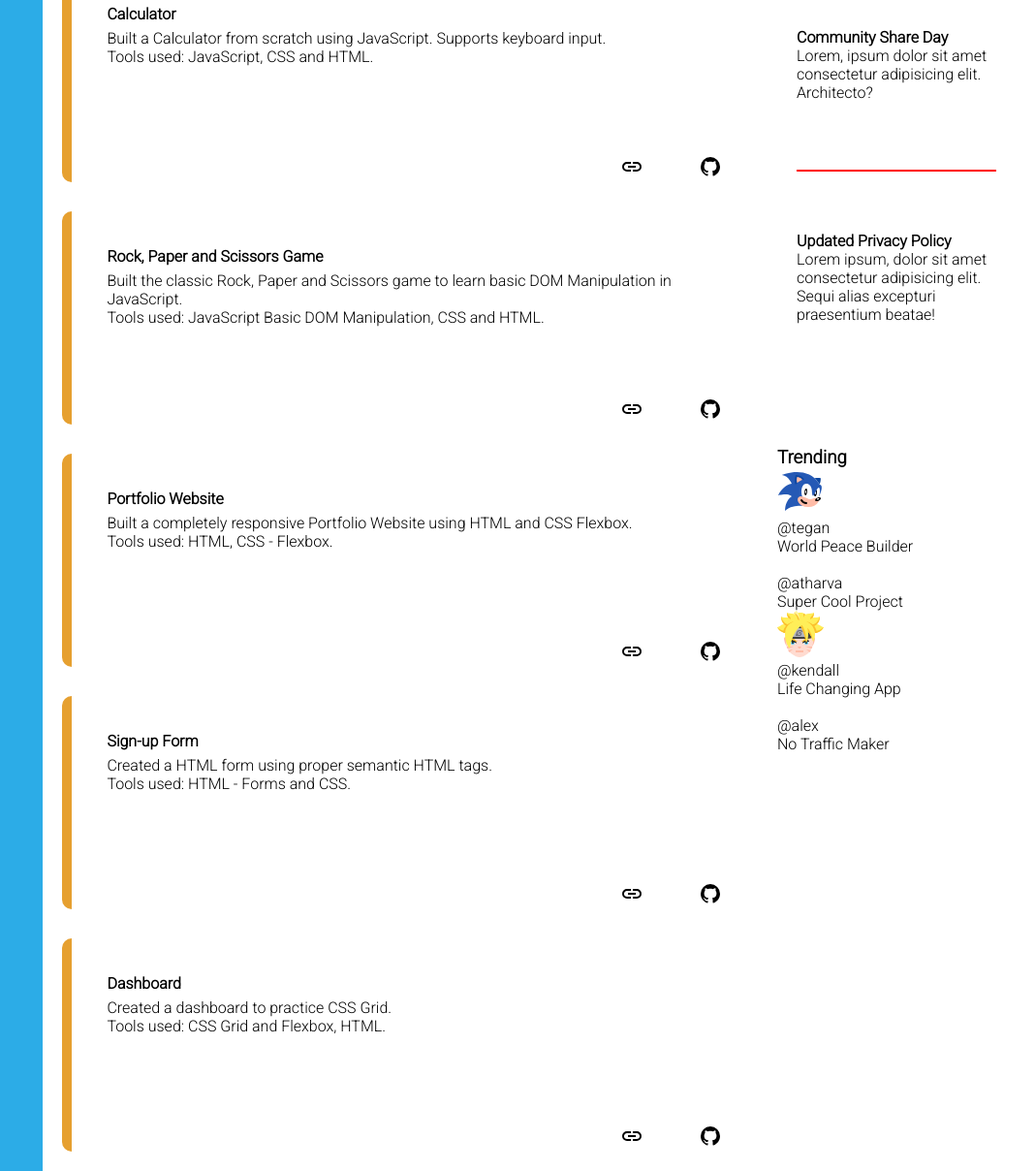
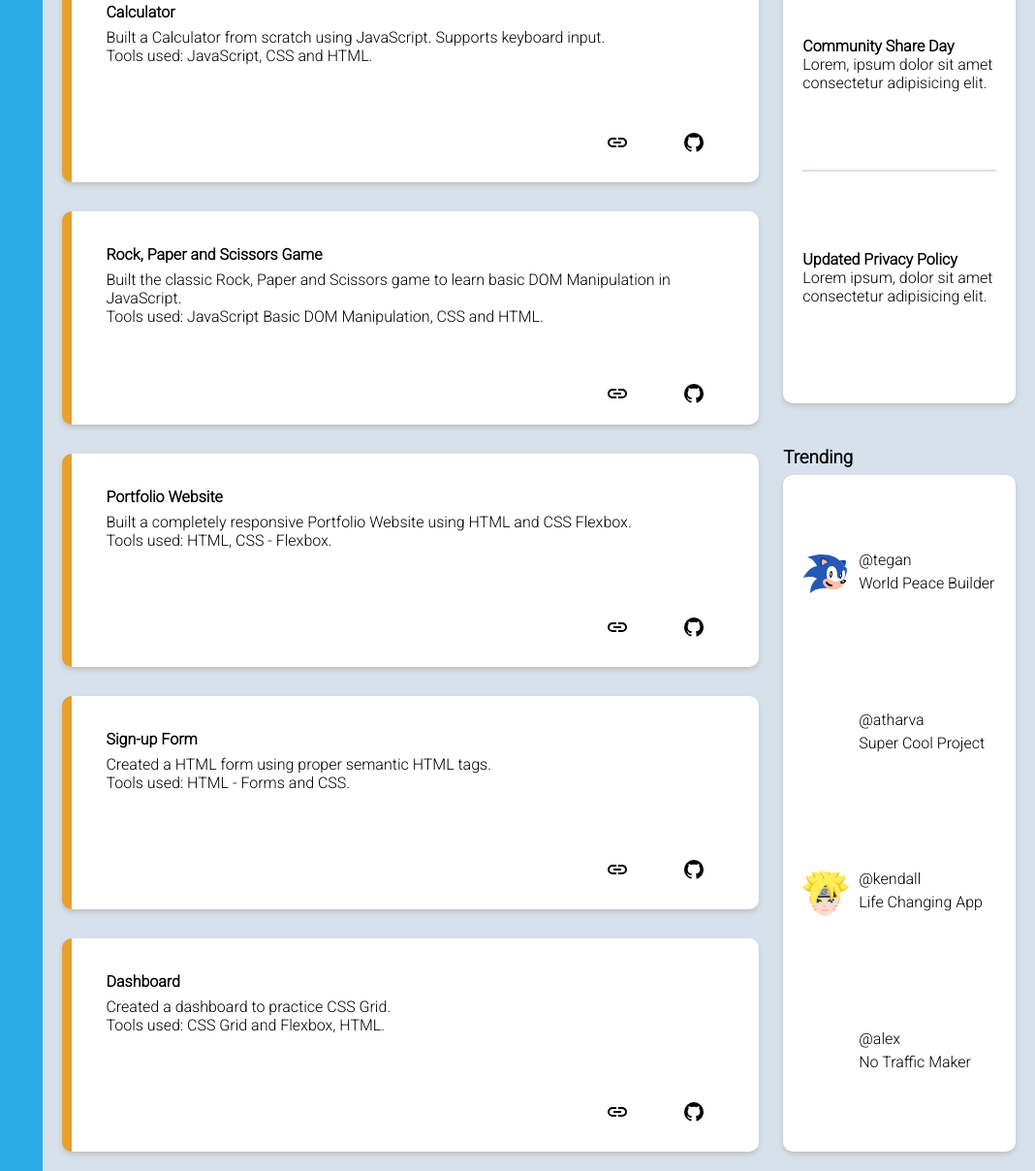
Before and after one commit to AtharvaU1/Dashboard, a plain HTML site: page index.html in a window 1280 px wide. Shown: the part 639-1847 px from the top of the page at 97% size, without its empty margins (212-1280 px from the left). Drawn offline with Linux system fonts and the light colour scheme.

Commit message:
styled trendingDiv and fine tuned some other styles

```diff
--- a/cssAndImages/style.css
+++ b/cssAndImages/style.css
@@ -82,6 +82,10 @@ ul{
     font-weight: bold;
 }
 
+.sidebar, .buttonDiv > button{
+    color: #FFFFFF;
+}
+
 .insideSidebar{
     display: grid;
     gap: 15%;
@@ -96,6 +100,7 @@ ul{
     display: flex;
     align-items: center;
     gap: 5%;
+
 }
 
 a{
@@ -196,6 +201,8 @@ a:hover{
     padding: 20px;
     display: grid;
     grid-template-columns: 3fr 1fr;
+    column-gap: 25px;
+    background-color: #D7E1EB;
 }
 
 .projects > h3{
@@ -231,6 +238,7 @@ a:hover{
 }
 
 .innerLinks{
+    height: 50%;
     width: 30%;
     display: flex;
     justify-content: space-evenly;
@@ -242,7 +250,7 @@ a:hover{
     gap: 45px;
 }
 
-.announcementsWrapper > h3{
+.announcementsWrapper > h3, .trendingWrapper > h3{
     margin-bottom: 3%;
 }
 
@@ -265,6 +273,47 @@ a:hover{
 }
 
 .community{
-    border-top: 2px solid red;
-    border-bottom: 2px solid red;
+    border-top: 2px solid #D7E1EB;
+    border-bottom: 2px solid #D7E1EB;
 }
+
+.trendingWrapper{
+    display: flex;
+    flex-direction: column;
+}
+
+.trending{
+    flex: 1;
+    padding: 20px;
+    display: grid;
+    align-items: center;
+}
+
+.trending > div{
+    display: grid;
+    grid-template-rows: 24px 24px;
+    grid-template-columns: 48px 1fr;
+    column-gap: 10px;
+    grid-auto-flow: column;
+}
+
+.trending > div::before{
+    grid-row: 1/-1;
+}
+
+.navbar, .card, .announcements, .trending{
+    background-color: #FFFFFF;
+}
+
+.announcements, .trending{
+    border-radius: 10px;
+}
+
+.navbar, .card, .announcements, .trending{
+    position: relative;
+    box-shadow: 0 3px 5px 0 #C2C2C2;
+}
+
+.projectsAndStuff, .rightSidebar{
+    font-weight: 595;
+}
--- a/index.html
+++ b/index.html
@@ -119,7 +119,7 @@
                         </div>
                         <div class="links">
                             <div class="innerLinks">
-                                <a href="" target="_blank"><img src="/cssAndImages/link.svg" alt="Link"></a>
+                                <a href="https://admindashboard.pages.dev" target="_blank"><img src="/cssAndImages/link.svg" alt="Link"></a>
                                 <a href="https://github.com/AtharvaU1/Dashboard" target="_blank"><img src="/cssAndImages/github.svg" alt="GitHub"></a>
                             </div>
                         </div>
@@ -133,15 +133,15 @@
                     <div class="announcements">
                         <div class="maintainence">
                             <h4>Site Maintainence</h4>
-                            <p>Lorem ipsum dolor sit amet, consectetur adipisicing elit. Odio inventore asperiores quidem.</p>
+                            <p>Lorem ipsum dolor sit amet, consectetur adipisicing elit.</p>
                         </div>
                         <div class="community">
                             <h4>Community Share Day</h4>
-                            <p>Lorem, ipsum dolor sit amet consectetur adipisicing elit. Architecto?</p>
+                            <p>Lorem, ipsum dolor sit amet consectetur adipisicing elit.</p>
                         </div>
                         <div class="privacyPolicy">
                             <h4>Updated Privacy Policy</h4>
-                            <p>Lorem ipsum, dolor sit amet consectetur adipisicing elit. Sequi alias excepturi praesentium beatae!</p>
+                            <p>Lorem ipsum, dolor sit amet consectetur adipisicing elit.</p>
                         </div>
                     </div>
                 </div>
```
Also changed, not shown: 1 other file.
